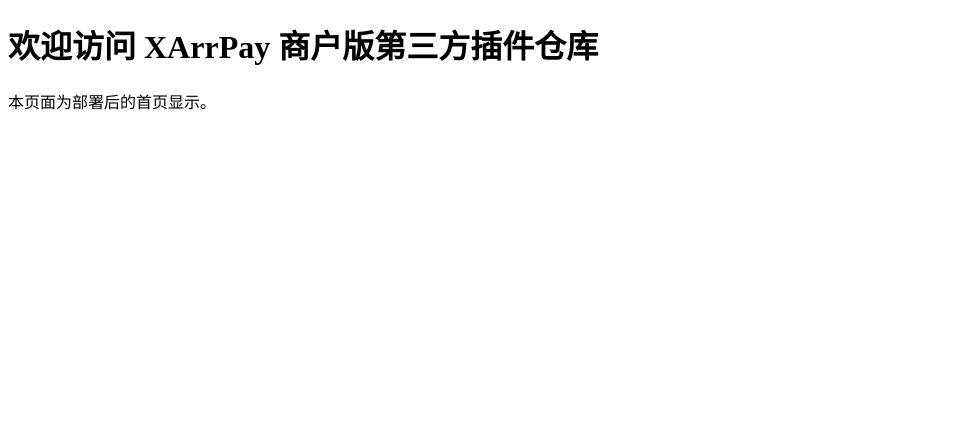
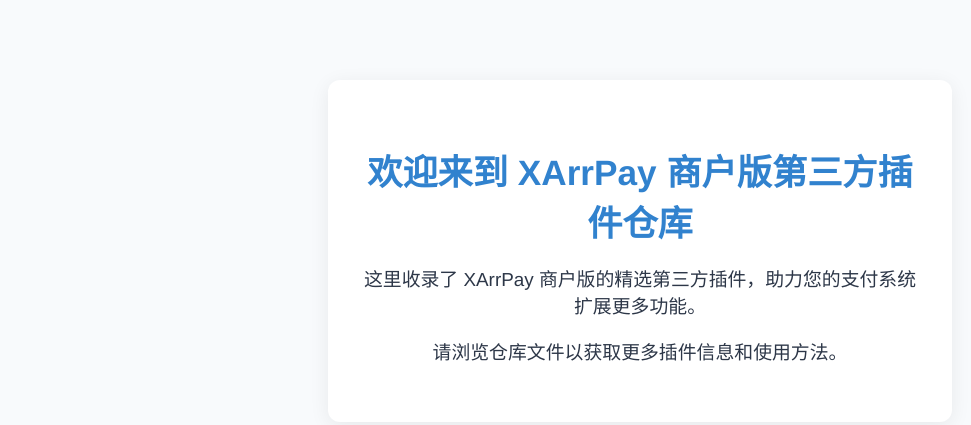
Before and after one commit to touchear/xarr-pay-plugins, a website: page index.html in a window 1280 px wide. Shown: the whole page, without its empty margins (0-971 px from the left). Drawn offline with Linux system fonts and the light colour scheme.

Commit message:
Update index.html

```diff
--- a/index.html
+++ b/index.html
@@ -4,9 +4,48 @@
     <meta charset="UTF-8">
     <title>XArrPay 商户版插件仓库</title>
     <meta name="viewport" content="width=device-width, initial-scale=1.0">
+    <style>
+        body {
+            font-family: "Helvetica Neue", Helvetica, Arial, "PingFang SC", "Microsoft YaHei", sans-serif;
+            background: #f8fafc;
+            color: #2d3748;
+            margin: 0;
+            padding: 0;
+        }
+        .container {
+            max-width: 560px;
+            margin: 80px auto;
+            background: #fff;
+            border-radius: 12px;
+            box-shadow: 0 4px 20px rgba(0,0,0,0.07);
+            padding: 40px 32px;
+            text-align: center;
+        }
+        h1 {
+            color: #3182ce;
+            font-size: 2.2em;
+            margin-bottom: 18px;
+        }
+        p {
+            font-size: 1.18em;
+            margin-bottom: 18px;
+        }
+        @media (max-width: 640px) {
+            .container {
+                padding: 22px 8px;
+                margin: 24px 8px;
+            }
+            h1 {
+                font-size: 1.3em;
+            }
+        }
+    </style>
 </head>
 <body>
-    <h1>欢迎访问 XArrPay 商户版第三方插件仓库</h1>
-    <p>本页面为部署后的首页显示。</p>
+    <div class="container">
+        <h1>欢迎来到 XArrPay 商户版第三方插件仓库</h1>
+        <p>这里收录了 XArrPay 商户版的精选第三方插件，助力您的支付系统扩展更多功能。</p>
+        <p>请浏览仓库文件以获取更多插件信息和使用方法。</p>
+    </div>
 </body>
 </html>
```
